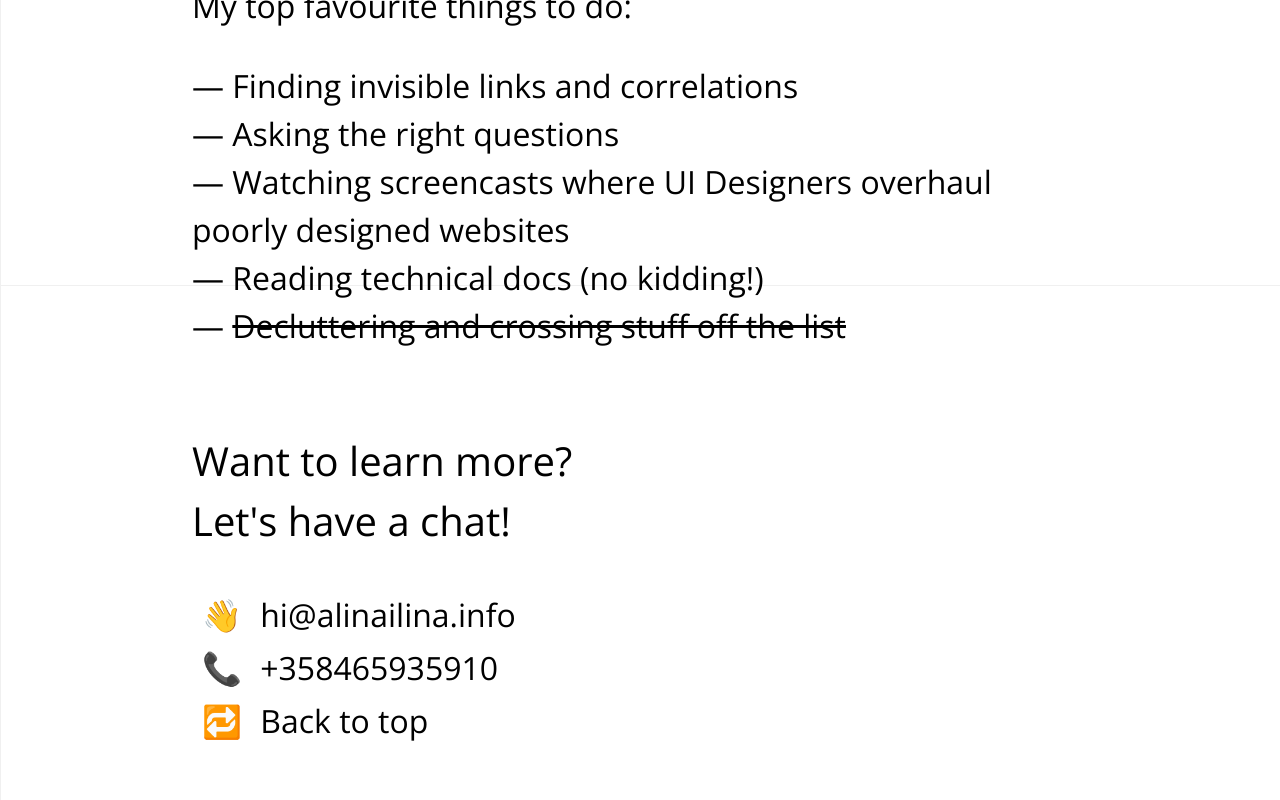
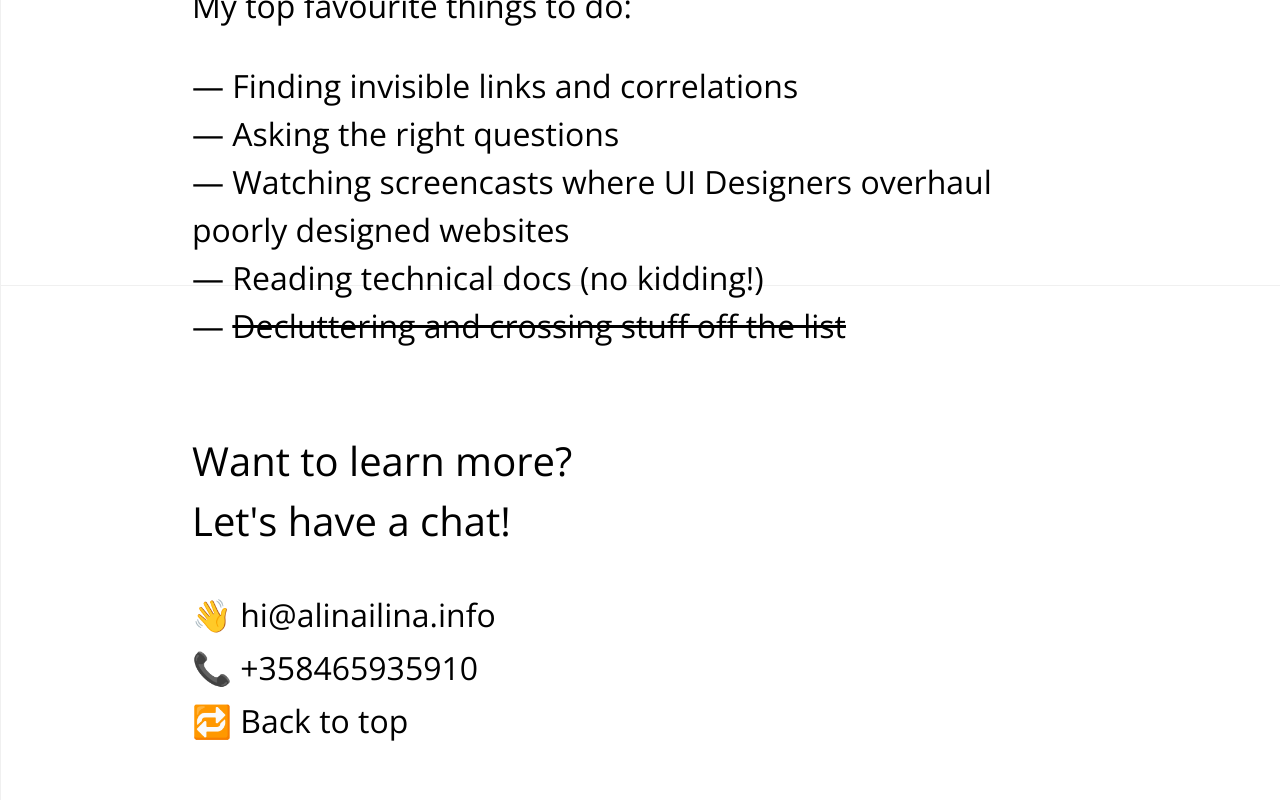
Before and after one commit to alinailina/Cover-Letter, a React (Create React App) app: page / in a window 1280 px wide. Shown: the part 2915-3715 px from the top of the page. Built offline with nearby package versions, Linux system fonts and the light colour scheme.

Commit message:
Minor fixes

```diff
--- a/src/App.scss
+++ b/src/App.scss
@@ -127,6 +127,6 @@ footer {
   a,
   p,
   span {
-    margin: 5px;
+    margin: 5px 0;
   }
 }
```
